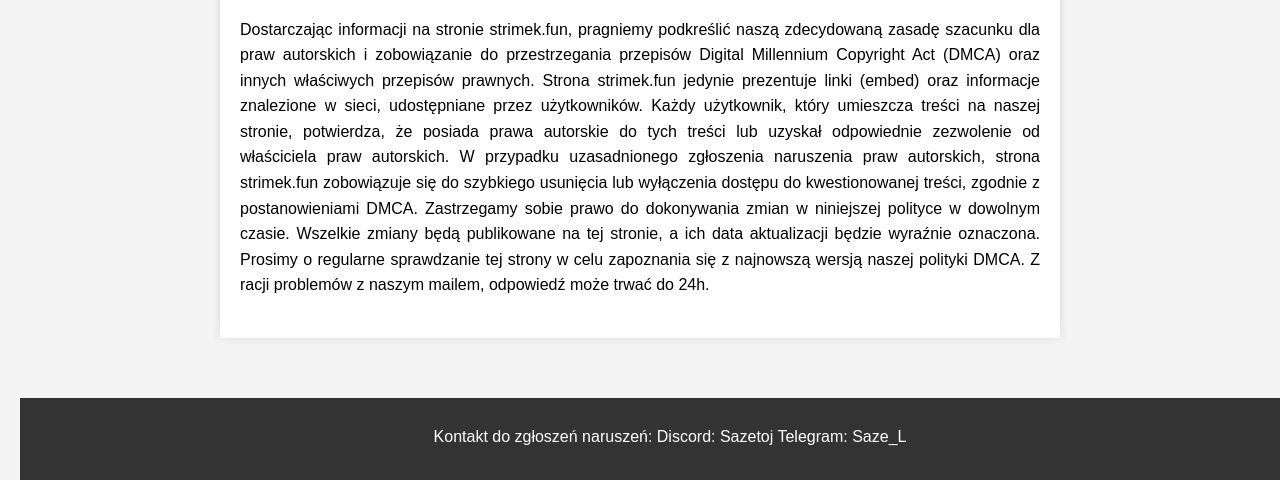
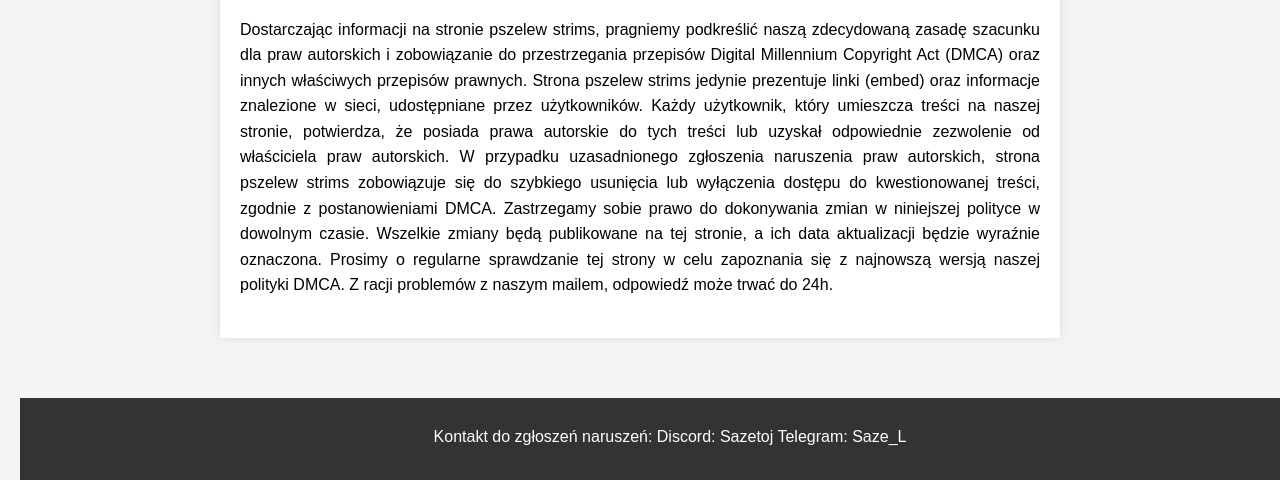
Before and after one commit to pszelewsstrims/pszelew-strims, a plain HTML site: page dmca.html in a window 1280 px wide. Shown: the part 320-800 px from the top of the page. Drawn offline with Linux system fonts and the light colour scheme.

Commit message:
Update dmca.html

```diff
--- a/dmca.html
+++ b/dmca.html
@@ -83,7 +83,7 @@
 
 <section>
     <h1>Polityka DMCA</h1>
-    <p> Dostarczając informacji na stronie strimek.fun, pragniemy podkreślić naszą zdecydowaną zasadę szacunku dla praw autorskich i zobowiązanie do przestrzegania przepisów Digital Millennium Copyright Act (DMCA) oraz innych właściwych przepisów prawnych. Strona strimek.fun jedynie prezentuje linki (embed) oraz informacje znalezione w sieci, udostępniane przez użytkowników. Każdy użytkownik, który umieszcza treści na naszej stronie, potwierdza, że posiada prawa autorskie do tych treści lub uzyskał odpowiednie zezwolenie od właściciela praw autorskich. W przypadku uzasadnionego zgłoszenia naruszenia praw autorskich, strona strimek.fun zobowiązuje się do szybkiego usunięcia lub wyłączenia dostępu do kwestionowanej treści, zgodnie z postanowieniami DMCA. Zastrzegamy sobie prawo do dokonywania zmian w niniejszej polityce w dowolnym czasie. Wszelkie zmiany będą publikowane na tej stronie, a ich data aktualizacji będzie wyraźnie oznaczona. Prosimy o regularne sprawdzanie tej strony w celu zapoznania się z najnowszą wersją naszej polityki DMCA. Z racji problemów z naszym mailem, odpowiedź może trwać do 24h.
+    <p> Dostarczając informacji na stronie pszelew strims, pragniemy podkreślić naszą zdecydowaną zasadę szacunku dla praw autorskich i zobowiązanie do przestrzegania przepisów Digital Millennium Copyright Act (DMCA) oraz innych właściwych przepisów prawnych. Strona pszelew strims jedynie prezentuje linki (embed) oraz informacje znalezione w sieci, udostępniane przez użytkowników. Każdy użytkownik, który umieszcza treści na naszej stronie, potwierdza, że posiada prawa autorskie do tych treści lub uzyskał odpowiednie zezwolenie od właściciela praw autorskich. W przypadku uzasadnionego zgłoszenia naruszenia praw autorskich, strona pszelew strims zobowiązuje się do szybkiego usunięcia lub wyłączenia dostępu do kwestionowanej treści, zgodnie z postanowieniami DMCA. Zastrzegamy sobie prawo do dokonywania zmian w niniejszej polityce w dowolnym czasie. Wszelkie zmiany będą publikowane na tej stronie, a ich data aktualizacji będzie wyraźnie oznaczona. Prosimy o regularne sprawdzanie tej strony w celu zapoznania się z najnowszą wersją naszej polityki DMCA. Z racji problemów z naszym mailem, odpowiedź może trwać do 24h.
     </p>
 </section>
 
```
